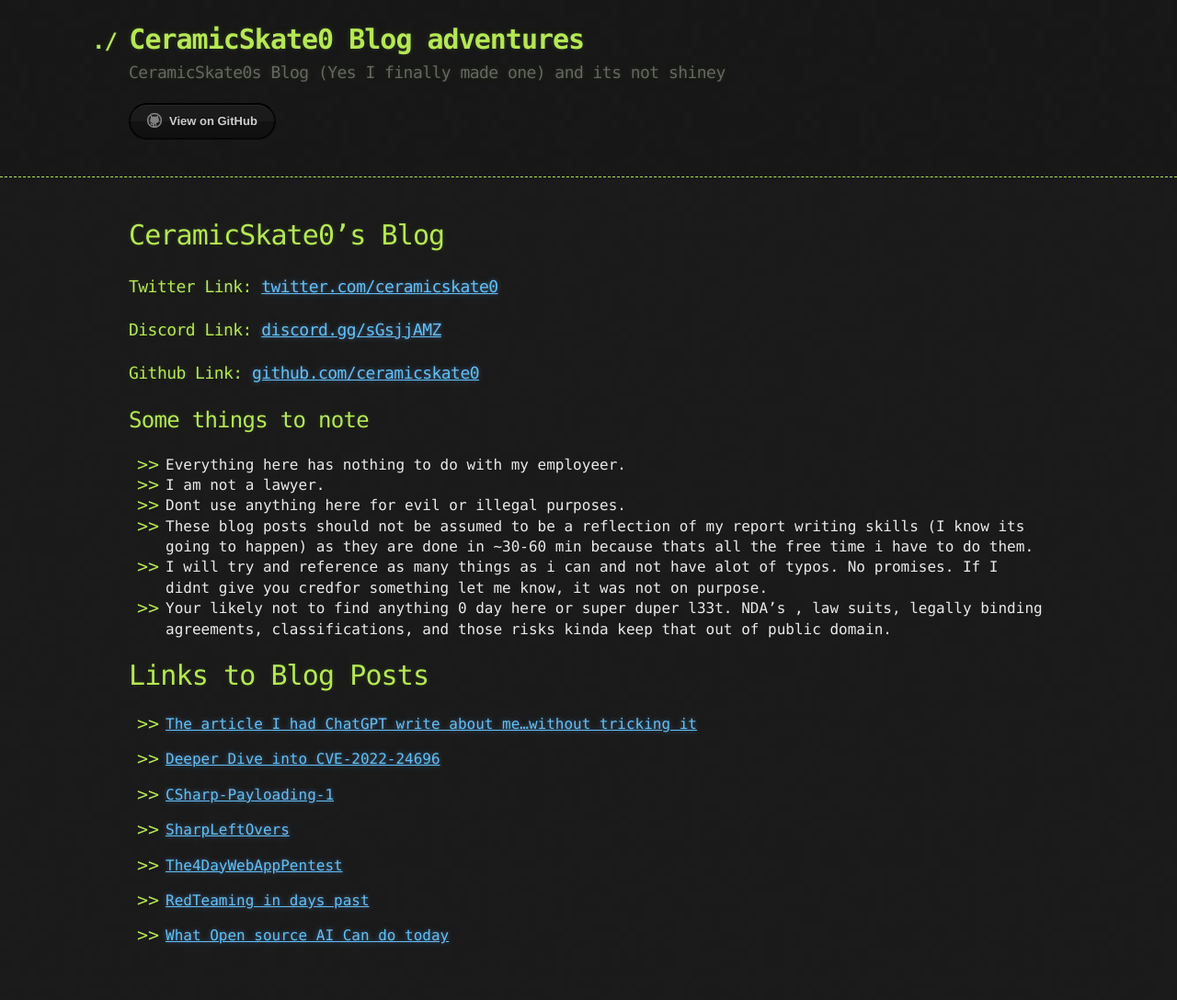
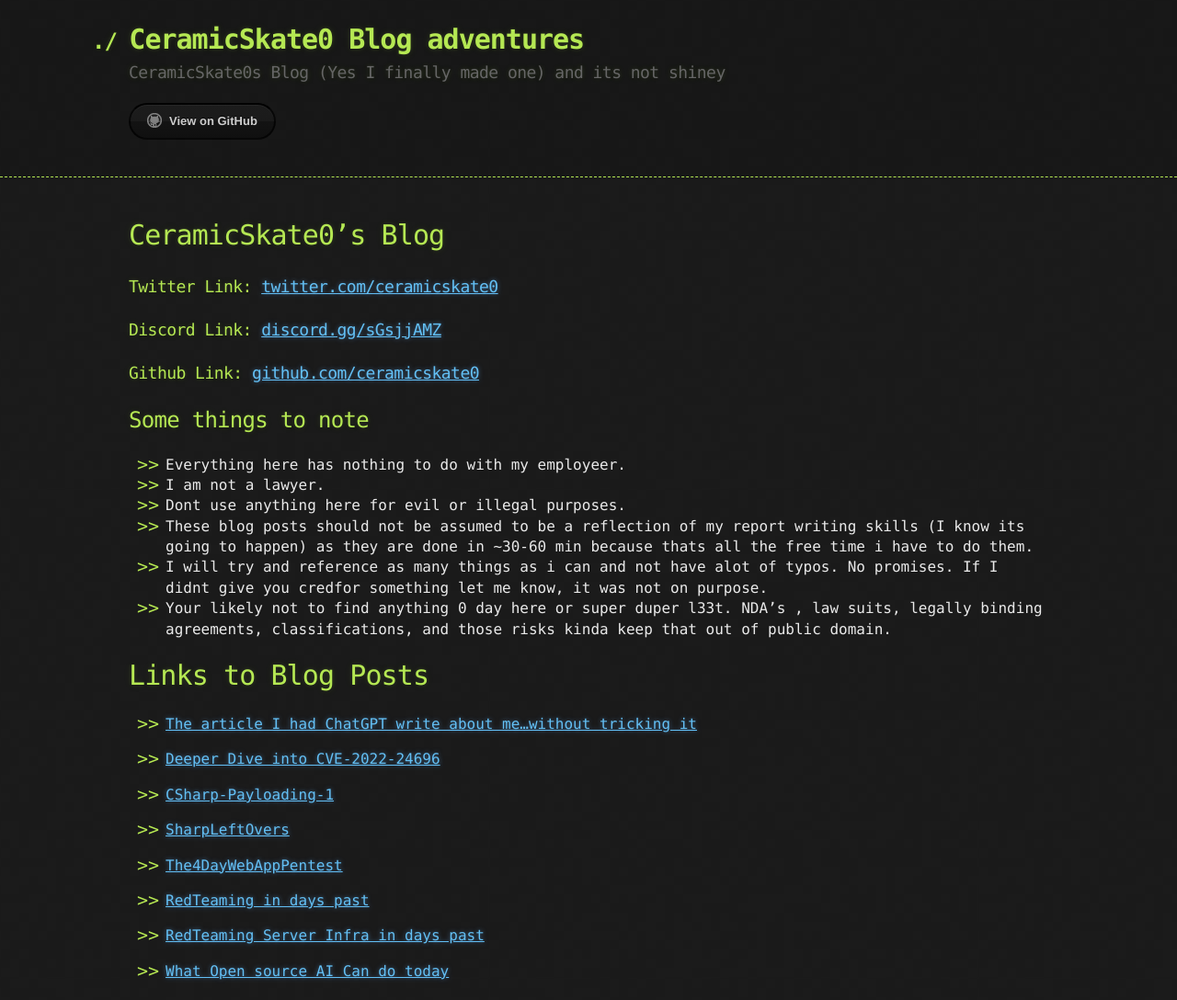
Before and after one commit to ceramicskate0/ceramicskate0.github.io, a Jekyll site: the page built from index.md, in a window 1280 px wide. Shown: the whole page at 92% size. Built offline with Jekyll 4.4.1, drawn with Linux system fonts in a browser that asks for light colours; our own code applies the rules of GitHub Pages for plain Markdown files; before the commit the page ends 1050 px from its top, so only the background shows below that.

Commit message:
Add link to RedTeaming Server Infra article

```diff
--- a/index.md
+++ b/index.md
@@ -29,4 +29,6 @@ layout: default
 
 - [RedTeaming in days past](./TheNotSoOldDaysOfRedTeaming.html)
 
+- [RedTeaming Server Infra in days past](./RedTeamingInfraThoughts.html)
+
 - [What Open source AI Can do today](./AI_VM_APPSEC_RESEARCH.html)
```
